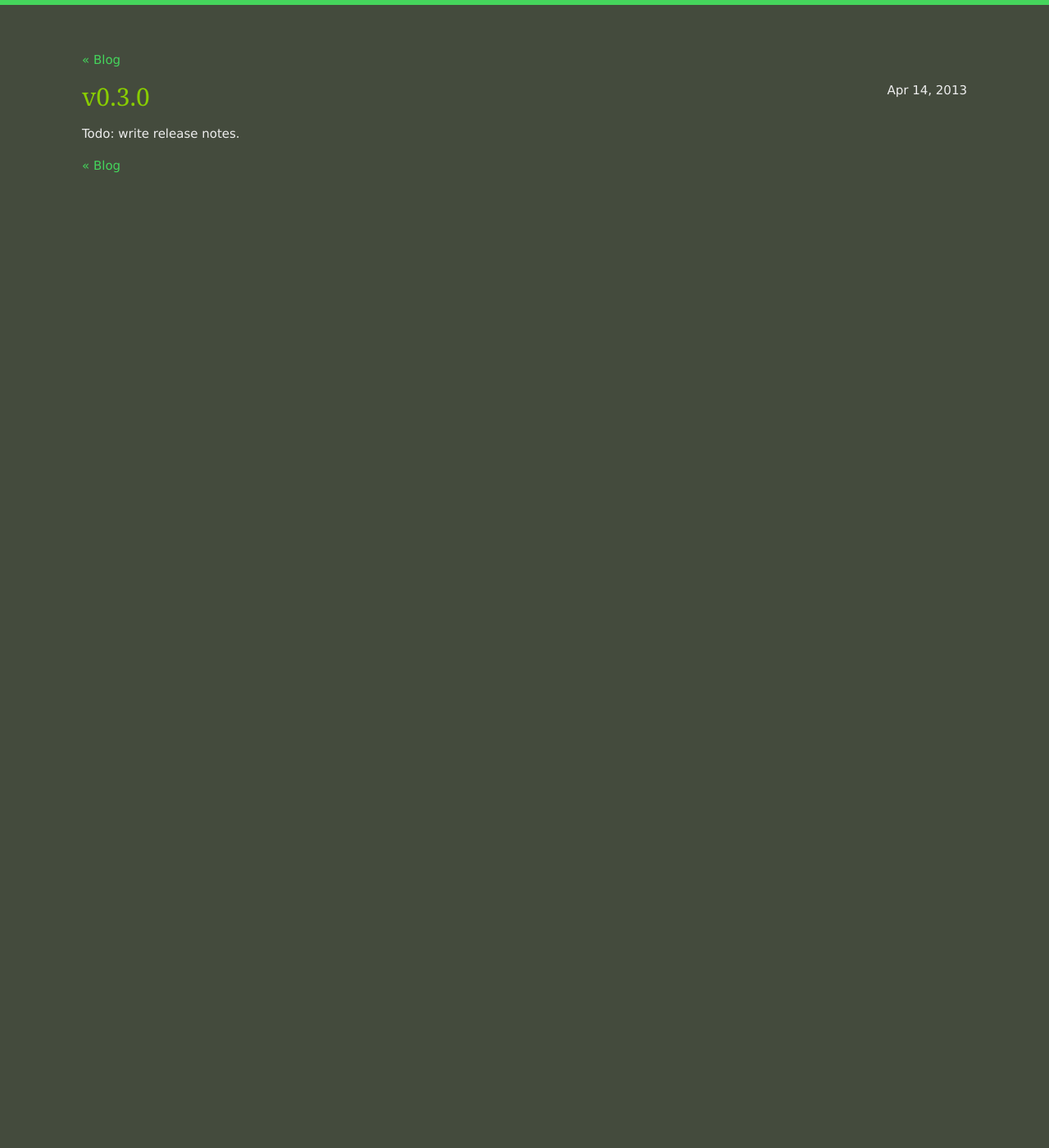
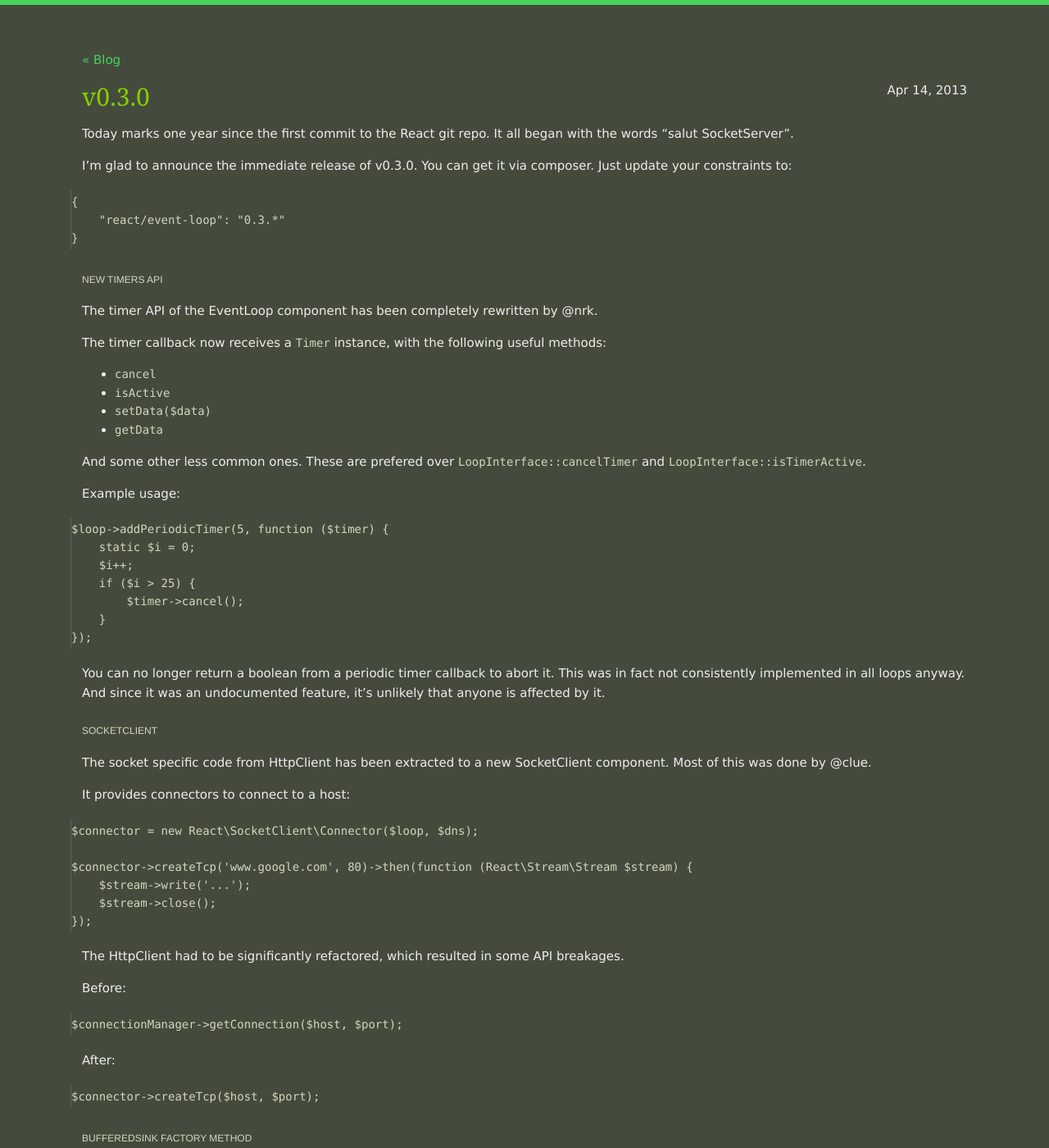
Before and after one commit to reactphp/website, a Jekyll site: the page built from _posts/2013-04-14-v0.3.0.md, in a window 1280 px wide and 1400 px high. Shown: the whole window at 82% size. Built offline with Jekyll 4.4.1, drawn with Linux system fonts in a browser that asks for light colours; Markdown is read by kramdown in place of the engine named in the settings; some of the changed text lies outside the part shown.

```diff
--- a/_posts/2013-04-14-v0.3.0.md
+++ b/_posts/2013-04-14-v0.3.0.md
@@ -5,4 +5,84 @@ title: v0.3.0
 
 # v0.3.0
 
-Todo: write release notes.
+Today marks one year since the first commit to the React git repo. It all
+began with the words "salut SocketServer".
+
+I'm glad to announce the immediate release of v0.3.0. You can get it via
+composer. Just update your constraints to:
+
+    {
+        "react/event-loop": "0.3.*"
+    }
+
+### New timers API
+
+The timer API of the EventLoop component has been completely rewritten by
+@nrk.
+
+The timer callback now receives a `Timer` instance, with the following useful
+methods:
+
+  * `cancel`
+  * `isActive`
+  * `setData($data)`
+  * `getData`
+
+And some other less common ones. These are prefered over
+`LoopInterface::cancelTimer` and `LoopInterface::isTimerActive`.
+
+Example usage:
+
+    $loop->addPeriodicTimer(5, function ($timer) {
+        static $i = 0;
+        $i++;
+        if ($i > 25) {
+            $timer->cancel();
+        }
+    });
+
+You can no longer return a boolean from a periodic timer callback to abort it.
+This was in fact not consistently implemented in all loops anyway. And since
+it was an undocumented feature, it's unlikely that anyone is affected by it.
+
+### SocketClient
+
+The socket specific code from HttpClient has been extracted to a new
+SocketClient component. Most of this was done by @clue.
+
+It provides connectors to connect to a host:
+
+    $connector = new React\SocketClient\Connector($loop, $dns);
+
+    $connector->createTcp('www.google.com', 80)->then(function (React\Stream\Stream $stream) {
+        $stream->write('...');
+        $stream->close();
+    });
+
+The HttpClient had to be significantly refactored, which resulted in some API
+breakages.
+
+Before:
+
+    $connectionManager->getConnection($host, $port);
+
+After:
+
+    $connector->createTcp($host, $port);
+
+### BufferedSink factory method
+
+It's now a lot easier to use the BufferedSink.
+
+Before:
+
+    $sink = new BufferedSink();
+    $conn->pipe($sink);
+    $promise = $sink->promise();
+
+After:
+
+    $promise = BufferedSink::createPromise($conn);
+
+Check the individual READMEs for more details on how to use a particular
+component.
```
